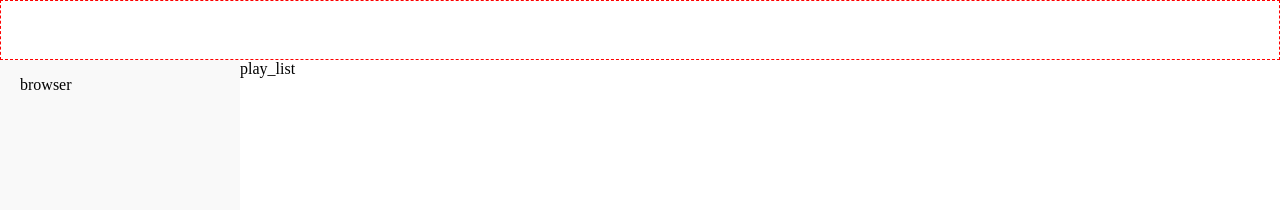
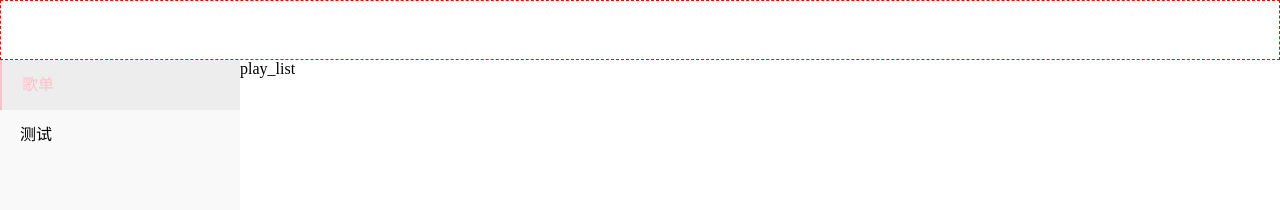
Before and after one commit to linjing2/Vue-NeteaseCloud-WebMusicApp, a React (Create React App) app: page /play_list in a window 1280 px wide. Shown: the top 210 px of the page. Built offline with nearby package versions, Linux system fonts and the light colour scheme.

Commit message:
feat: add hooks and mobx

```diff
--- a/src/App.tsx
+++ b/src/App.tsx
@@ -1,14 +1,21 @@
-import "./App.css";
-import Layout from "./layout/index";
-import { BrowserRouter } from "react-router-dom";
+import './App.css';
+import Layout from './layout/index';
+import { BrowserRouter } from 'react-router-dom';
+import { Provider } from 'mobx-react';
+import StoreProvider from './store/storeProvider';
+import store from './store/AppStore';
 
 function App() {
   return (
-    <div className="App">
-      <BrowserRouter>
-        <Layout />
-      </BrowserRouter>
-    </div>
+    <Provider store={store}>
+      <StoreProvider>
+        <div className="App">
+          <BrowserRouter>
+            <Layout />
+          </BrowserRouter>
+        </div>
+      </StoreProvider>
+    </Provider>
   );
 }
 
--- a/src/layout/Asider.tsx
+++ b/src/layout/Asider.tsx
@@ -5,8 +5,12 @@ import { Redirect } from 'react-router-dom';
 const Asider: React.FC = () => {
   const routes = [
     {
-      to: '/player_list',
+      to: '/play_list',
       title: '歌单'
+    },
+    {
+      to: '/test',
+      title: '测试',
     }
   ];
   return (
--- a/src/layout/Content.tsx
+++ b/src/layout/Content.tsx
@@ -1,12 +1,15 @@
 import React from 'react';
 import { Route, Switch } from 'react-router-dom';
 import PlayList from '../pages/playe_list/PlayList';
+import Test from '../pages/test/index';
 
 const Content: React.FC = () => {
+
   return (
     <div className="content">
       <Switch>
         <Route path="/play_list" component={PlayList} />
+        <Route path="/test" component={Test} />
       </Switch>
     </div>
   );
--- /dev/null
+++ b/src/pages/test/index.tsx
@@ -0,0 +1,21 @@
+import React from 'react';
+import useStores from '../../store/index';
+import {observer} from 'mobx-react';
+
+const Test: React.FC = () => {
+  const testStore = useStores('testStore');
+
+  const {count, setCount} = testStore;
+  const hanleClick = () => {
+    setCount();
+  }
+  return (
+    <div>
+      <h4>测试</h4>
+      <h4>{count}</h4>
+      <button onClick={hanleClick} style={{width: '40px'}}>+</button>
+    </div>
+  );
+};
+
+export default observer(Test);
--- /dev/null
+++ b/src/store/AppStore.ts
@@ -0,0 +1,11 @@
+import testStore, { TestStore } from './test';
+
+interface Store {
+  testStore: TestStore;
+}
+
+const AppStore: Store = {
+  testStore
+};
+
+export default AppStore;
--- /dev/null
+++ b/src/store/index.ts
@@ -0,0 +1,13 @@
+import {storeContext} from './storeProvider';
+import {useContext} from 'react';
+
+const useStores = (name: string) => {
+    const store = useContext(storeContext);
+
+    if(!store){
+        return new Error();
+    }
+
+    return name ? store[name] : null;
+}
+export default useStores;
--- /dev/null
+++ b/src/store/storeProvider.tsx
@@ -0,0 +1,14 @@
+import React, {createContext} from 'react';
+import store from './AppStore';
+
+export const storeContext = createContext({});
+
+const StoreProvider:React.FC = ({children=null}) => {
+    return (
+        <storeContext.Provider value={store}>
+            {children}
+        </storeContext.Provider>
+    )
+}
+
+export default StoreProvider;
--- /dev/null
+++ b/src/store/test.ts
@@ -0,0 +1,17 @@
+import { observable, action, makeObservable } from 'mobx';
+
+export class TestStore {
+  constructor() {
+    makeObservable(this);
+  }
+  @observable
+  count: number = 1;
+
+  @action
+  setCount = () => {
+    this.count++;
+    console.log(this.count);
+  };
+}
+
+export default new TestStore();
--- a/tsconfig.json
+++ b/tsconfig.json
@@ -18,7 +18,9 @@
     "resolveJsonModule": true,
     "isolatedModules": true,
     "noEmit": true,
-    "jsx": "react-jsx"
+    "jsx": "react-jsx",
+    "experimentalDecorators": true,
+    "suppressImplicitAnyIndexErrors":true,
   },
   "include": [
     "src"
```
Also changed, not shown: package.json (+23 -0 lines), src/common/link/Link.tsx (+5 -5 lines).
